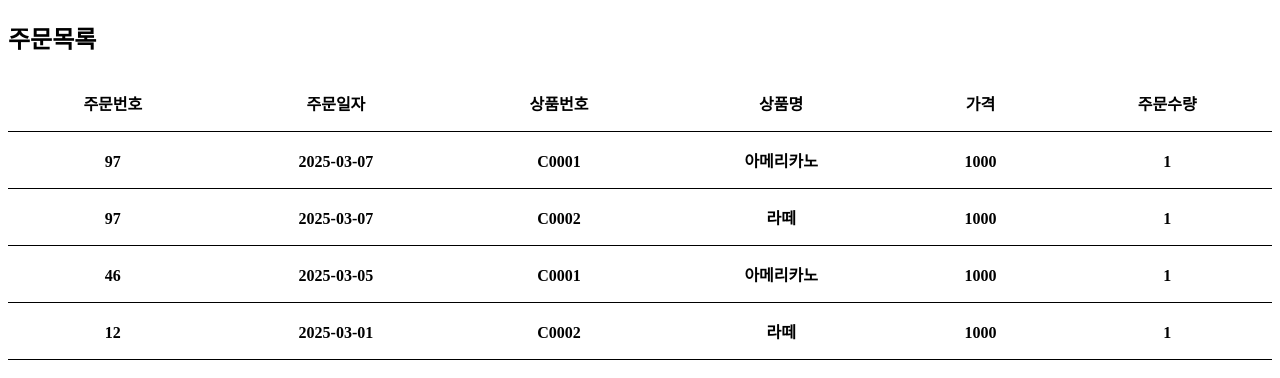
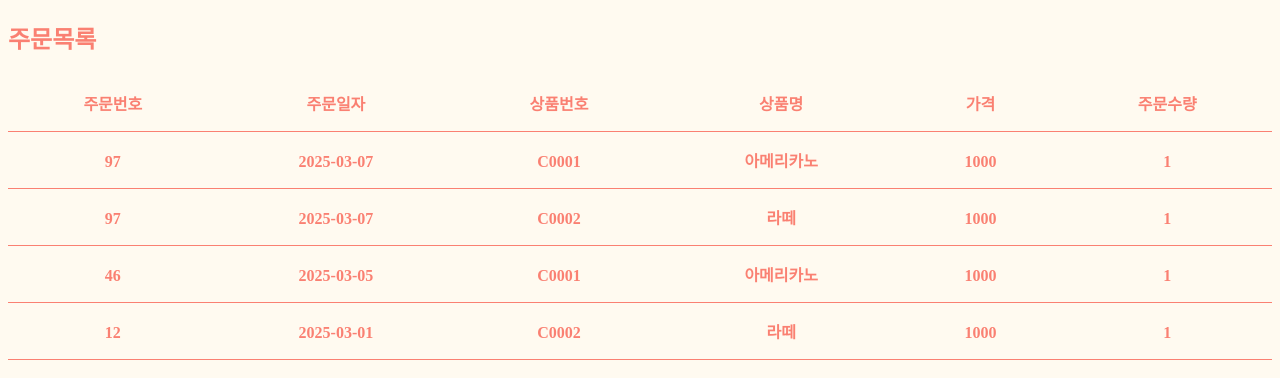
Before and after one commit to StarbucksKB/Star_Front, a plain HTML site: page HTML/Products/orderList.html in a window 1280 px wide. Drawn offline with Linux system fonts and the light colour scheme.

Commit message:
orderList 컬러 설정

```diff
--- a/HTML/Products/orderList.html
+++ b/HTML/Products/orderList.html
@@ -5,9 +5,13 @@
     <meta name="viewport" content="width=device-width, initial-scale=1.0">
     <title>Document</title>
     <style>
+        body{
+            background-color: floralwhite;
+        }
         .table{
             display:table;
             width:100%;
+            color: salmon;
         }
         .tableHead{
             display:table-row;
@@ -25,7 +29,9 @@
             padding-right:2em;
             border-bottom:solid;
             border-bottom-width:thin;
-
+        }
+        h2{
+            color: salmon;
         }
 
     </style>
```
